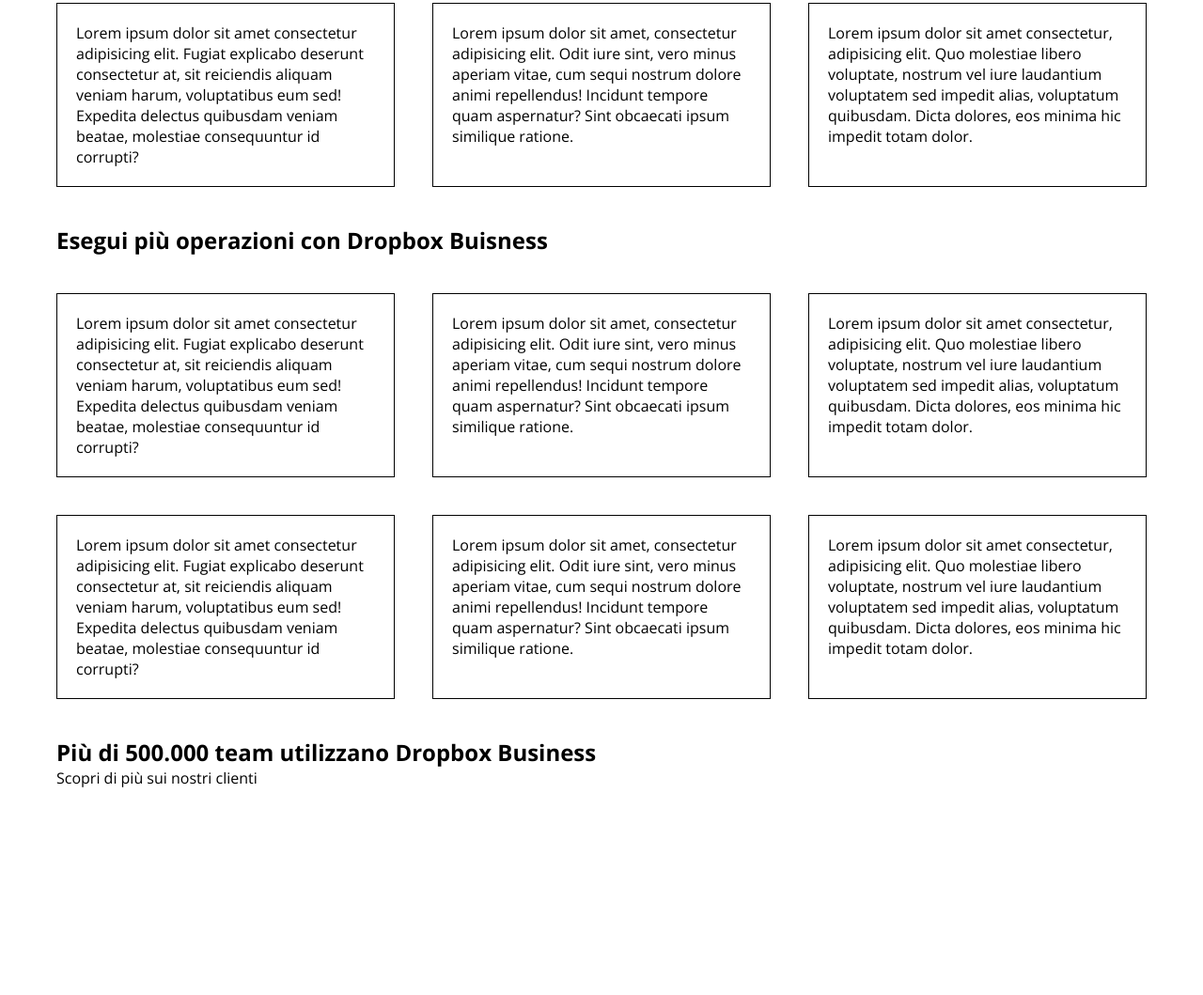
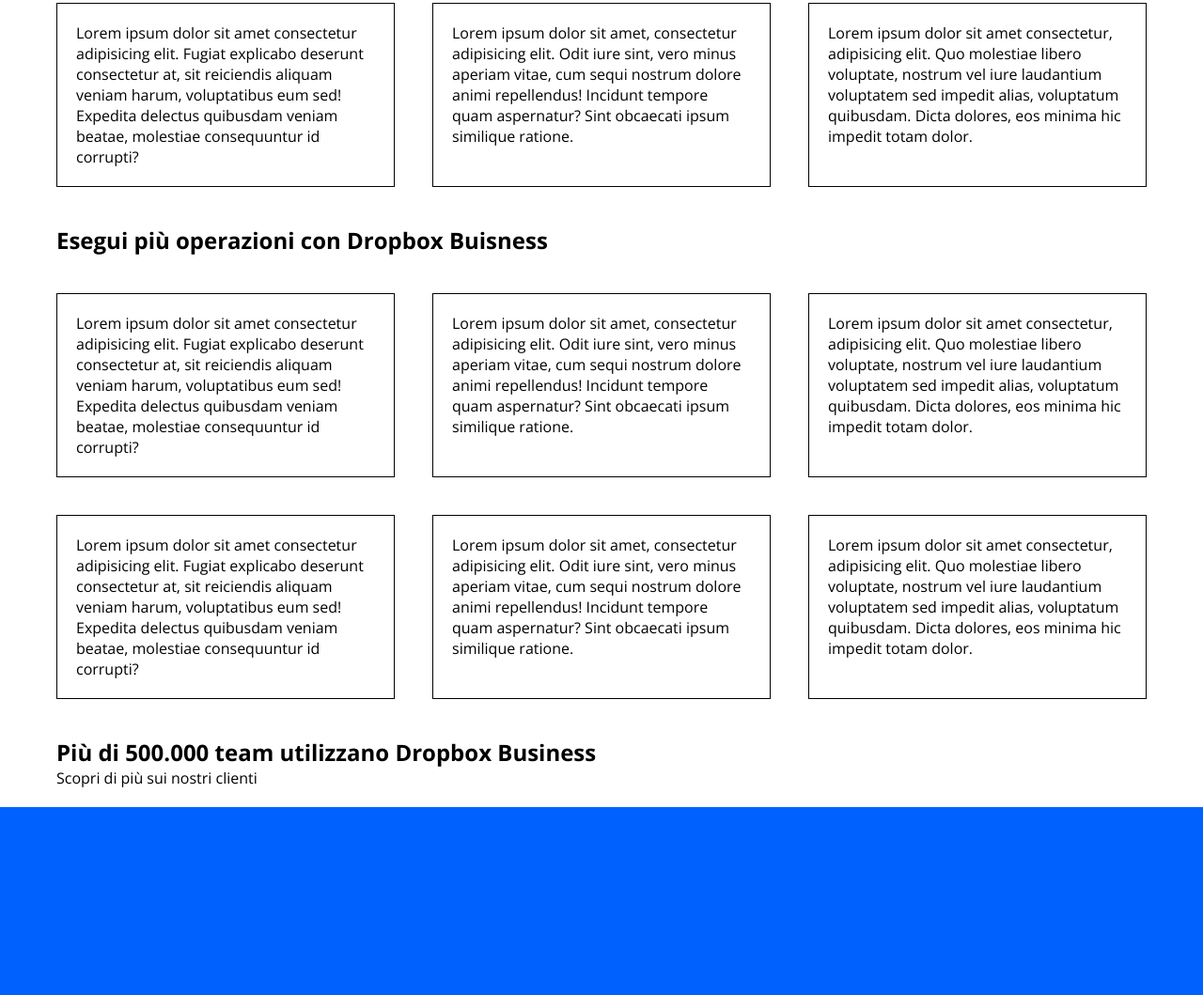
Before and after one commit to Rivio98/-htmlcss-dropbox, a plain HTML site: page index.html in a window 1280 px wide. Shown: the part 1453-2512 px from the top of the page at 94% size. Before the commit the page ends 2312 px from the top, so only its background shows below. Drawn offline with nearby package versions, Linux system fonts and the light colour scheme.

Commit message:
[UPD] Full container for main partnership blocks

```diff
--- a/css/style.css
+++ b/css/style.css
@@ -118,3 +118,13 @@ h1 {
     margin-left: 20px;
     margin-right: 5px;
 }
+
+.quadrati {
+    width: calc(100vw / 3);
+    background-color: #0161FF;
+    height: 200px;
+}
+
+.full-container {
+    width: 100vw;
+}
--- a/index.html
+++ b/index.html
@@ -219,18 +219,21 @@
                     <span>Scopri di più sui nostri clienti</span>
                 </div>
             </div>
+        </div>
 
-            <div class="full-container">
-                <div class="row">
+        <div class="full-container">
+            <div class="row">
+                <div class="quadrati">
 
                 </div>
-                <div class="row">
+                <div class="quadrati">
 
                 </div>
-                <div class="row">
+                <div class="quadrati">
 
                 </div>
             </div>
+        </div>
     </main>
     <footer>
 
```
